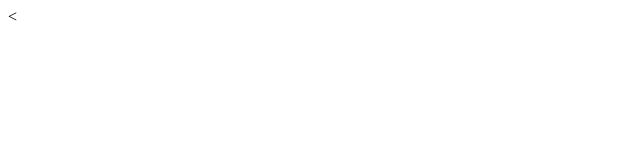
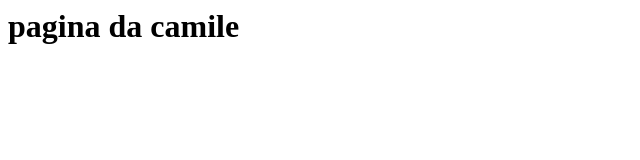
Before and after one commit to camilevito/minha-primeira-pagina, a plain HTML site: page index.html in a window 1280 px wide. Shown: the whole page, without its empty margins (0-640 px from the left). Drawn offline with Linux system fonts and the light colour scheme.

Commit message:
Update index.html

```diff
--- a/index.html
+++ b/index.html
@@ -1,3 +1,3 @@
 <html>
+  <h1> pagina da camile </h1>
 </html>
-<
```
